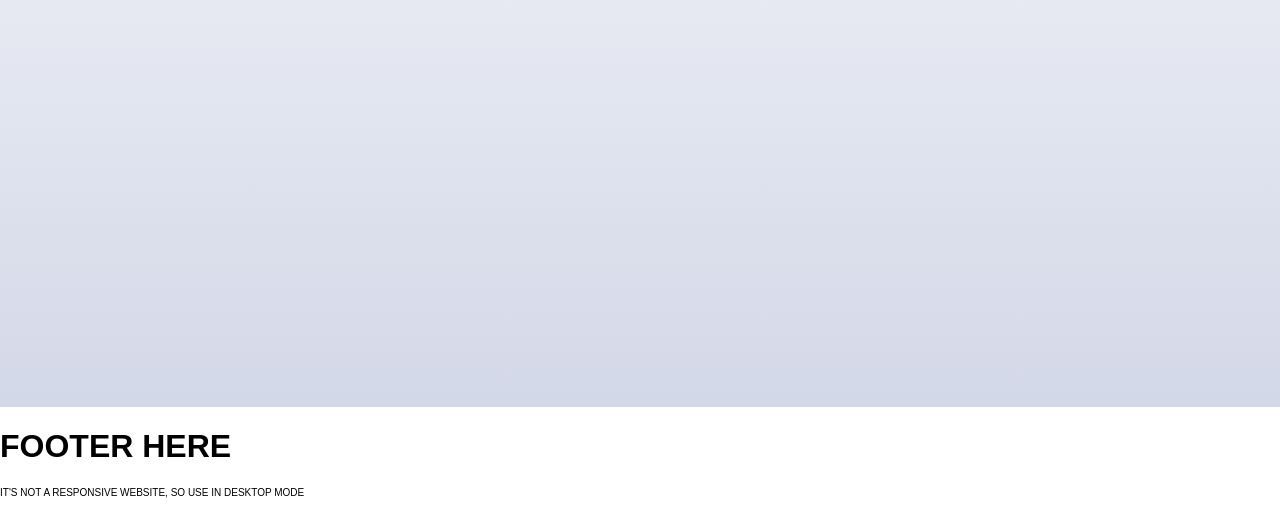
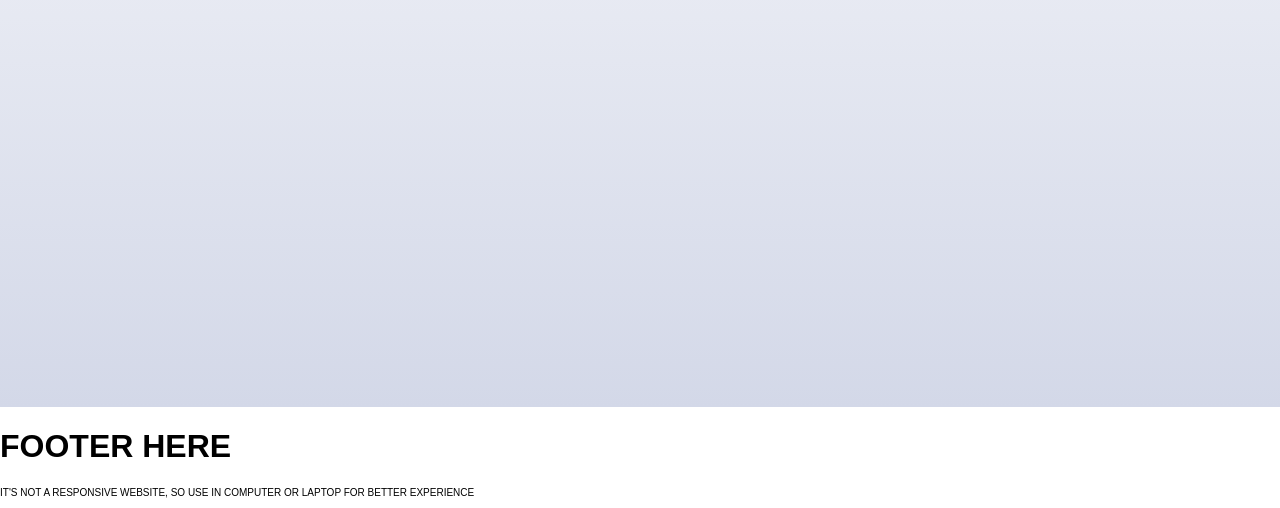
Before and after one commit to Raydesigners/Facebook, a plain HTML site: page index.html in a window 1280 px wide. Shown: the part 578-1086 px from the top of the page. Drawn offline with Linux system fonts and the light colour scheme.

Commit message:
Update index.html

```diff
--- a/index.html
+++ b/index.html
@@ -122,7 +122,7 @@
         </div>
         <div class="footer">
             <h1>FOOTER HERE</h1>
-            <p>IT'S NOT A RESPONSIVE WEBSITE, SO USE IN DESKTOP MODE</p>
+            <p>IT'S NOT A RESPONSIVE WEBSITE, SO USE IN COMPUTER OR LAPTOP FOR BETTER EXPERIENCE</p>
         </div>
     </div>
 </body>
```
